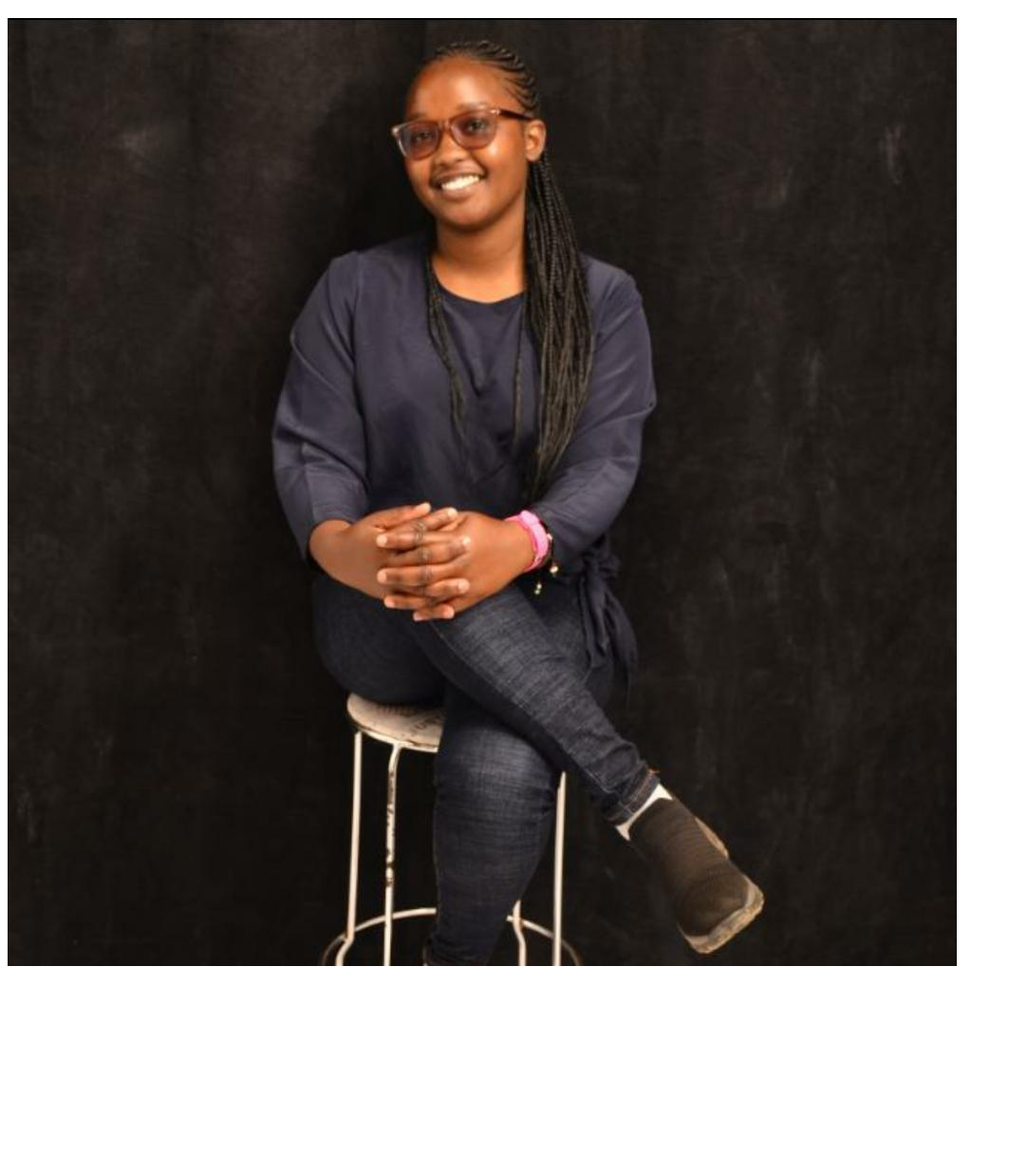
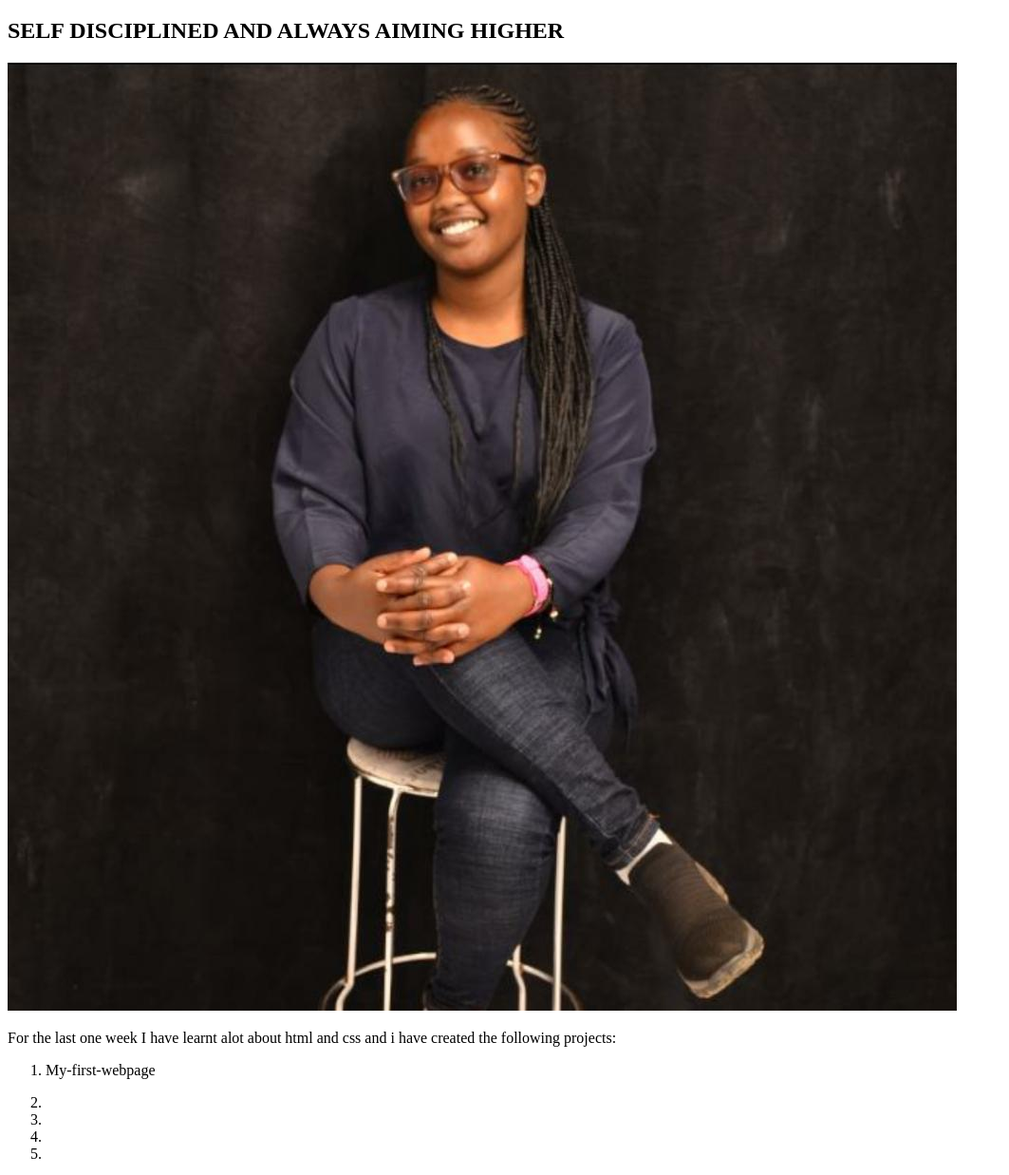
Before and after one commit to carol-kangara/portfolio, a plain HTML site: page index.html in a window 1280 px wide. Shown: the part 61-1298 px from the top of the page at 95% size, without its empty margins (0-1063 px from the left). Before the commit the page ends 1090 px from the top, so only its background shows below. Drawn offline with Linux system fonts and the light colour scheme.

Commit message:
add the paragraph and heading

```diff
--- a/index.html
+++ b/index.html
@@ -7,7 +7,25 @@
 </head>
 <body>
     <h1>Caroline njoki kang'ara</h1>
-    <img src="./pics/Kangara.jpeg" alt="">
+    <h2>SELF DISCIPLINED AND ALWAYS AIMING HIGHER</h2>
+    <img src="./pics/Kangara.jpeg">
+    <P>
+        For the last one week I have learnt alot about html and css and i have created the following projects:
+    </P>
+    <ol>
+        <li>
+            <p>
+                My-first-webpage
+                <a href=""></a>
+
+            </p>
+
+        </li>
+        <li></li>
+        <li></li>
+        <li></li>
+        <li></li>
+    </ol>
 
 
 </body>
```
